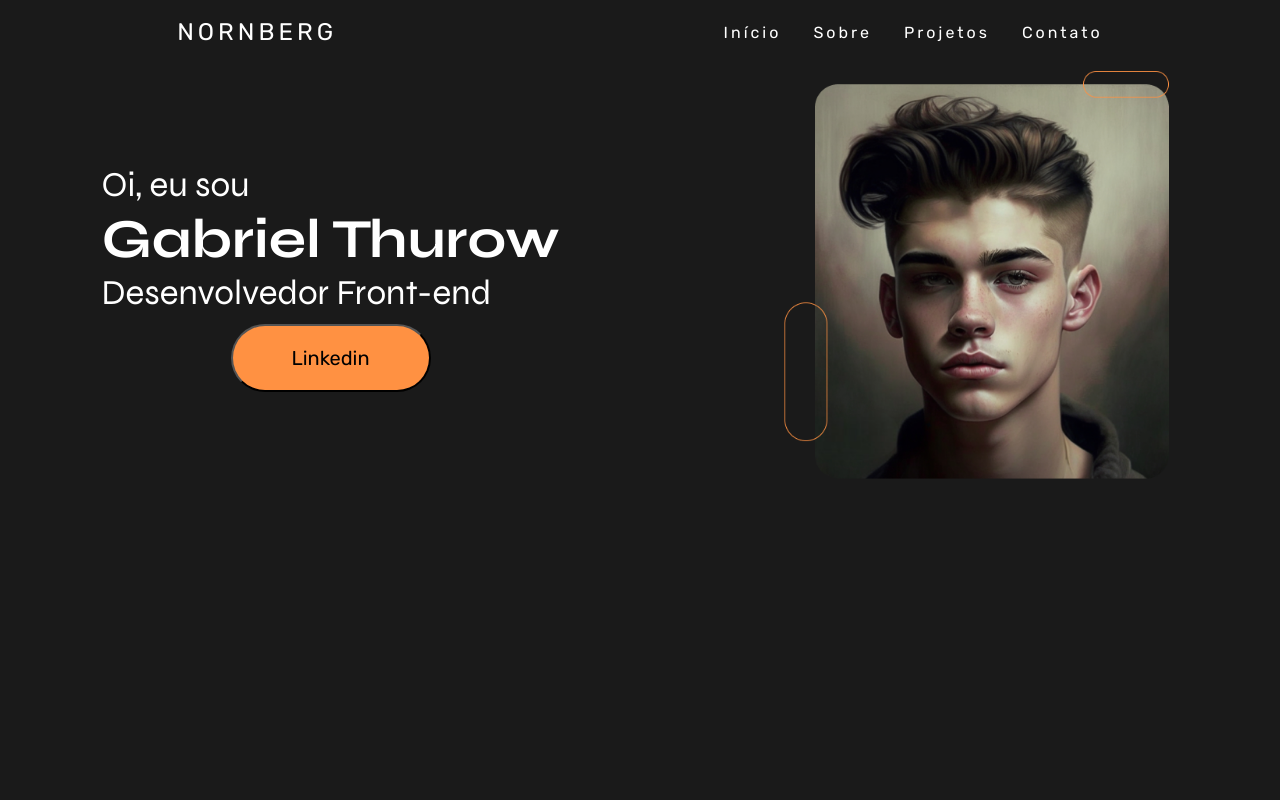
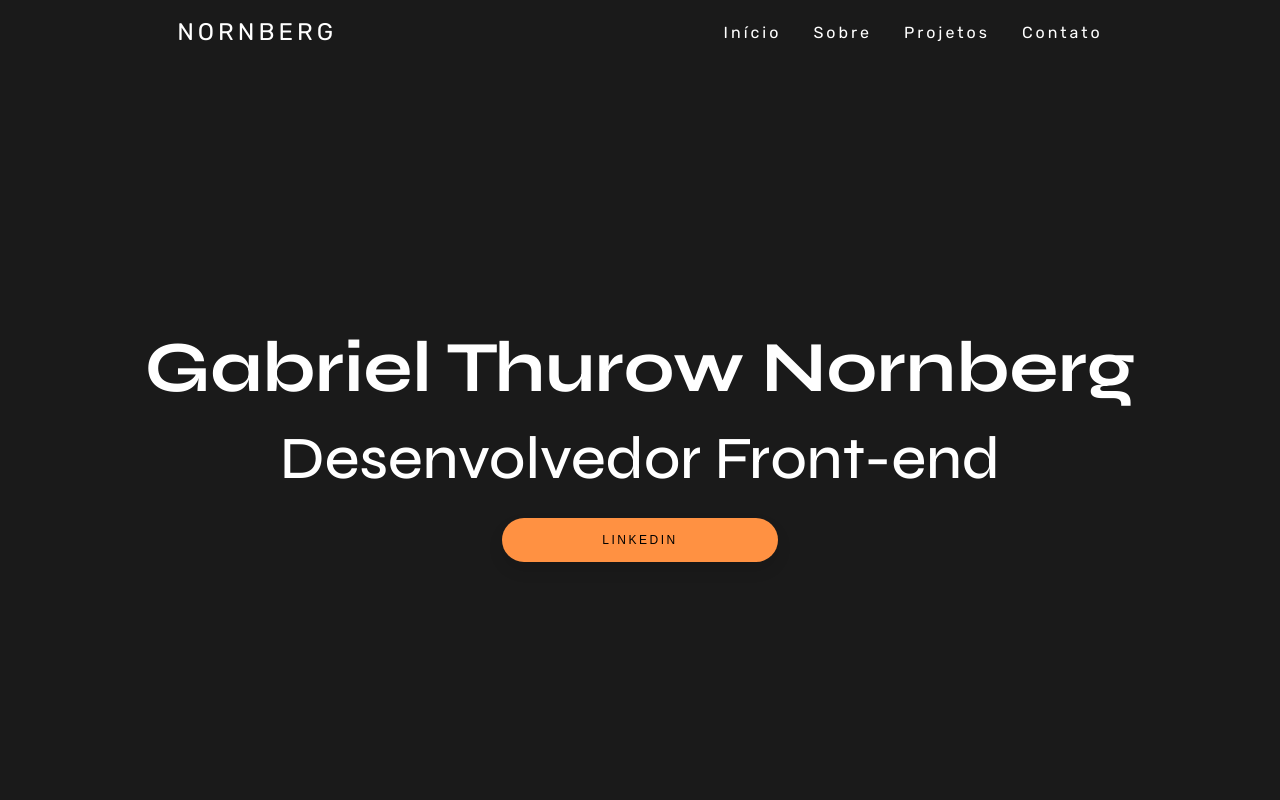
Before and after one commit to GabrielThurow/Portfolio, a plain HTML site: page index.html in a window 1280 px wide. Shown: the top 800 px of the page. Drawn offline with Linux system fonts and the light colour scheme.

Commit message:
atualizei os códigos

```diff
--- /dev/null
+++ b/css/inicio-texto.css
@@ -0,0 +1,63 @@
+@charset "UTF-8";
+@import url('https://fonts.googleapis.com/css2?family=Syne:wght@400;500;600;700;800&display=swap');
+
+:root {
+    --cor-texto: #fff;
+    --cor-links: #FF9142;
+
+    --font-destaque: 'Syne', sans-serif;
+}
+
+* {
+    margin: 0;
+    padding: 0;
+}
+
+section {
+    padding-top: 30vh;
+    padding-bottom: 30vh;
+}
+
+.apresentacao {
+    display: block;
+    text-align: center;
+}
+
+.texto-apresentacao {
+    color: var(--cor-texto);
+    font-family: var(--font-destaque);
+    font-weight: 700px;
+    font-size: 72px;
+}
+
+span {
+    font-size: 60px;
+    font-weight: 500;
+}
+
+button {
+    padding: 15px 100px 15px 100px;
+    /*padding: 1.3em 3em;*/
+    font-size: 12px;
+    text-transform: uppercase;
+    letter-spacing: 2.5px;
+    font-weight: 500;
+    color: #000;
+    background-color: var(--cor-links);
+    border: none;
+    border-radius: 45px;
+    box-shadow: 0px 8px 15px rgba(0, 0, 0, 0.1);
+    transition: all 0.3s ease 0s;
+    cursor: pointer;
+    outline: none;
+}
+
+button:hover {
+    background-color: var(--cor-links);
+    color: #fff;
+    transform: translateY(-7px);
+}
+
+button:active {
+    transform: translateY(-1px);
+}
--- a/css/inicio.css
+++ b/css/inicio.css
@@ -32,58 +32,27 @@
     margin-top: 100px;
 }
 
-#apresentacao {
+h1 {
+    padding: 20px;
+    font-family: var(--font-destaque);
+    font-weight: 700;
+    font-size: 40px;
+    color: var(--cor-texto);
+}
+
+p {
+    padding: 20px;
+    font-family: var(--font-padrao);
+    text-indent: 10px;
     text-align: left;
     color: var(--cor-texto);
-    font-family: var(--font-destaque);
-    font-weight: 400;
-    font-size: 35px;
 }
 
-#meu-nome {
-    text-align: left;
-    color: var(--cor-texto);
-    font-family: var(--font-destaque);
-    font-weight: 700;
-    font-size: 55px;
-}
 /* termino do texto */
 
 /* botão */
 
-.butao-centralizado {
-    text-align: center;
-}
 
-#linkedin {
-    font-family: 'Rubik', sans-serif;
-    font-weight: 400;
-    font-size: 20px;
-    border-radius: 47px;
-    transition: all 0.3s ease 0s;
-    cursor: pointer;
-    background-color: var(--cor-links);
-    color: #000;
-    flex-direction: row;
-    align-items: center;
-    justify-content: center;
-    padding: 20px;
-    margin: 10px auto auto auto;
-    gap: 10px;
-
-    width: 200px;
-    height: 68px;
-}
-
-#linkedin:hover {
-    background-color: var(--cor-texto);
-    color: var(--cor-links);
-    transform: translateY(-7px);
-}
-
-#linkedin:active {
-    transform: translateY(-1px);
-}
 
 /* termino do botão */
 
--- a/index.html
+++ b/index.html
@@ -7,6 +7,8 @@
     <link rel="shortcut icon" href="img/Jovem__com_cort_1-transformed-PhotoRoom.png" type="image/x-icon">
     <!-- cabeçalho -->
     <link rel="stylesheet" href="css/cabecalho.css">
+    <!-- inicio -->
+    <link rel="stylesheet" href="css/inicio-texto.css">
     <!-- início -->
     <link rel="stylesheet" href="css/inicio.css">
 </head>
@@ -30,15 +32,27 @@
       </header>
     <!-- termino do cabeçalho -->
 
-    <!-- início -->
+    <!-- inicio -->
+
+    <section>
+      <div class="apresentacao">
+        <h1 class="texto-apresentacao">Gabriel Thurow Nornberg <br> <span>Desenvolvedor Front-end</span></h1>
+        <a href="#"><button id="botao-inicio">Linkedin</button></a>
+      </div>
+    </section>
+
+    <!-- termino do inicio -->
+
+    <!-- sobr mim -->
+
+    <section>
       <div class="inicio">
           <div class="texto">
-        <p id="apresentacao">
-            Oi, eu sou <br>
-            <span id="meu-nome">Gabriel Thurow</span><br>
-            Desenvolvedor Front-end <br>
-        </p>
-        <button class="botao-centralizado" id="linkedin">Linkedin</button>
+            <h1>Vamos me conhecer mais de perto</h1>
+
+            <p>Aaronn is a New York-based visual designer focusing on branding and visual identity. Her portfolio showcases her wide range of work, spanning books, posters and web design.</p>
+
+            <a href="#"><button>Linkedin</button></a>
           </div>
           <div class="imagem">
               <img
@@ -48,6 +62,7 @@
               >
           </div>
       </div>
+    </section>
 
     <!-- cabeçalho responsivo -->
     <script src="js/mobile-navbar.js"></script>
```
Lines whose indentation alone changed are shown as unchanged.
